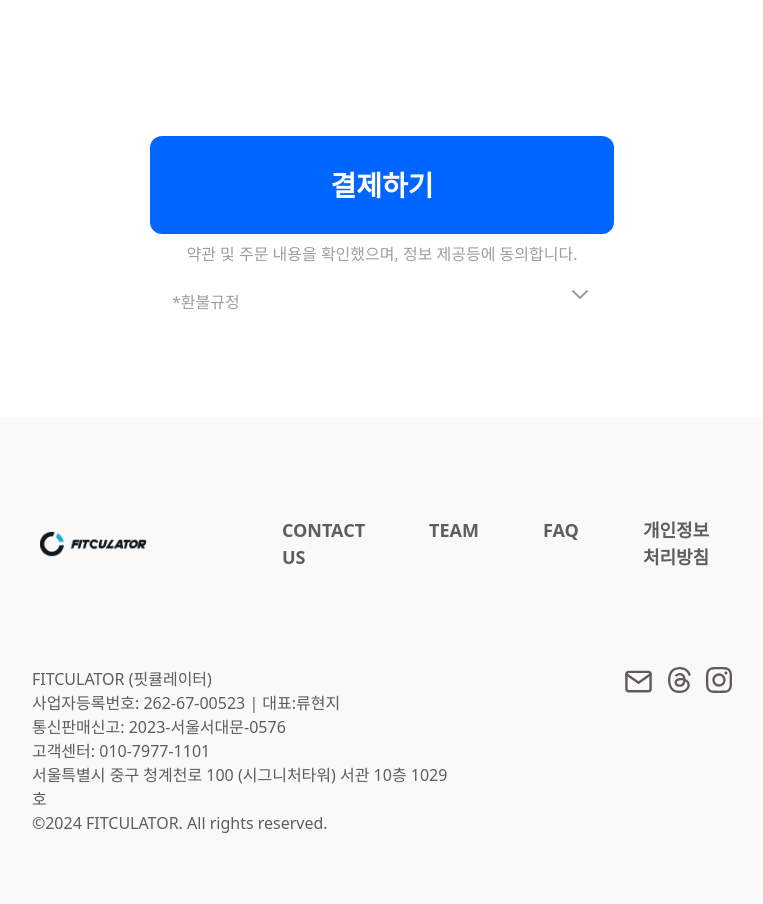
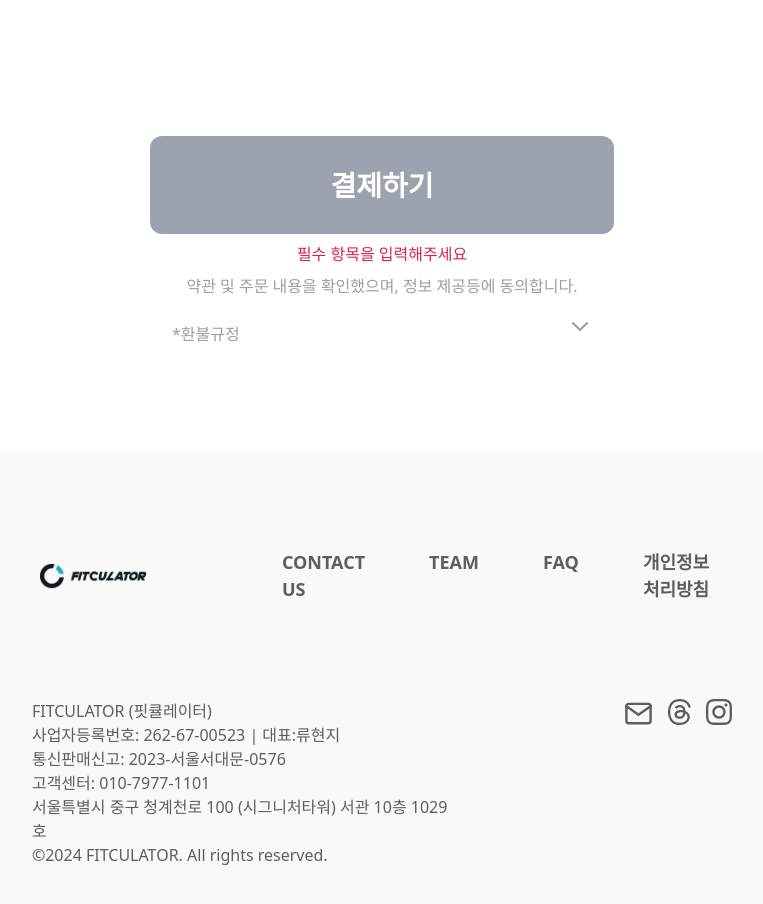
Before and after one commit to BoostPerformance/fitculator-io, a Next.js app: page /register in a window 1280 px wide. Shown: the part 1840-2744 px from the top of the page, without its empty margins (258-1021 px from the left). Built offline with nearby package versions, Linux system fonts and the light colour scheme.

Commit message:
필수항목 입력시에만 버튼 활성화

```diff
--- a/src/components/button.tsx
+++ b/src/components/button.tsx
@@ -11,12 +11,14 @@ interface ButtonProps extends React.ButtonHTMLAttributes<HTMLButtonElement> {
   text: string;
   variant?: ButtonVariant;
   size?: ButtonSize;
+  disabled?: boolean; // 추가
 }
 const Button: React.FC<ButtonProps> = ({
   text,
   variant = 'default',
   size = 'md',
   className,
+  disabled = false,
   ...props
 }) => {
   const baseStyles = 'flex justify-center items-center bg-blue-1';
@@ -33,16 +35,18 @@ const Button: React.FC<ButtonProps> = ({
     md: 'w-[29rem] text-blue-2 rounded-[0.75rem] mt-[6.25rem] md:w-[20rem] md:mt-[2rem] md:py-[1rem] md:px-[2rem] sm:w-[17rem] sm:py-[1rem] sm:ml-[2.5rem] text-1.75-900 md:text-1.5-900 sm:text-1.125-700 py-[1.75rem] px-[4.25rem]',
     lg: 'w-[29rem] text-white rounded-[0.75rem] text-1.75-900 md:w-[20rem] md:mt-[2rem] md:py-[1rem] md:px-[2rem] sm:w-[18rem] sm:py-[1.25rem] md:text-1.5-900 sm:text-1.125-900 py-[1.75rem] px-[4.25rem]',
   };
+  const disabledStyles = 'bg-gray-400 cursor-not-allowed';
 
   const buttonClassName = classNames(
     baseStyles,
     variantStyles[variant],
     sizeStyles[size],
+    disabled ? disabledStyles : '',
     className || ''
   );
 
   return (
-    <button className={buttonClassName} {...props}>
+    <button className={buttonClassName} disabled={disabled} {...props}>
       {text}
     </button>
   );
--- a/src/components/register-sections/userInformation.tsx
+++ b/src/components/register-sections/userInformation.tsx
@@ -145,7 +145,7 @@ export default function UserInformation({
               type="text"
             />
             {errors.name && (
-              <span className="text-red-500 text-sm">{errors.name}</span>
+              <span className="text-red text-sm">{errors.name}</span>
             )}
           </div>
 
@@ -228,7 +228,7 @@ export default function UserInformation({
               type="email"
             />
             {errors.email && (
-              <span className="text-red-500 text-sm">{errors.email}</span>
+              <span className="text-red text-sm">{errors.email}</span>
             )}
           </div>
 
@@ -251,9 +251,7 @@ export default function UserInformation({
               type="tel"
             />
             {errors.phone_number && (
-              <span className="text-red-500 text-sm">
-                {errors.phone_number}
-              </span>
+              <span className="text-red text-sm">{errors.phone_number}</span>
             )}
           </div>
         </div>
--- a/src/components/registerForm.tsx
+++ b/src/components/registerForm.tsx
@@ -1,6 +1,6 @@
 'use client';
 import Button from '@/components/button';
-import { useState } from 'react';
+import { useState, useEffect } from 'react';
 import React from 'react';
 import { RegisterFormData, ApiResponse } from '@/types/types';
 import RefundPolicy from './refundPolicy';
@@ -40,8 +40,34 @@ const RegisterForm = () => {
     },
   });
 
+  const [isButtonDisabled, setIsButtonDisabled] = useState(true);
+
+  // 필수 항목이 모두 입력되었는지 확인하는 useEffect
+  useEffect(() => {
+    const { name, email, phone_number } = formData.user;
+    const { exercise_goal } = formData.exercisePreferences;
+    const { duration_in_months } = formData.programs;
+
+    // 필수 항목들이 모두 채워졌는지 확인
+    if (
+      name.trim() !== '' &&
+      email.trim() !== '' &&
+      phone_number.trim() !== '' &&
+      exercise_goal.trim() !== '' &&
+      duration_in_months > 0
+    ) {
+      setIsButtonDisabled(false);
+    } else {
+      setIsButtonDisabled(true);
+    }
+  }, [formData]);
+
   const handleSubmit = async (e: React.FormEvent) => {
     e.preventDefault();
+
+    if (isButtonDisabled) {
+      return;
+    }
     try {
       const response = await fetch('/api/subscriptions', {
         method: 'POST',
@@ -80,7 +106,13 @@ const RegisterForm = () => {
           size="lg"
           variant="default"
           type="submit"
+          disabled={isButtonDisabled}
         />
+        {isButtonDisabled ? (
+          <div className="text-red">필수 항목을 입력해주세요</div>
+        ) : (
+          <></>
+        )}
         <p className="sm:text-0.75-500 sm:text-center  text-gray-7 ">
           약관 및 주문 내용을 확인했으며, <br className="hidden sm:block" />
           정보 제공등에 동의합니다.
--- a/tailwind.config.ts
+++ b/tailwind.config.ts
@@ -51,6 +51,9 @@ const config: Config = {
           10: '#BDBDBD',
           11: '#A1A1A1',
         },
+        red: {
+          DEFAULT: '#DD204E',
+        },
       },
     },
     fontSize: {
```
